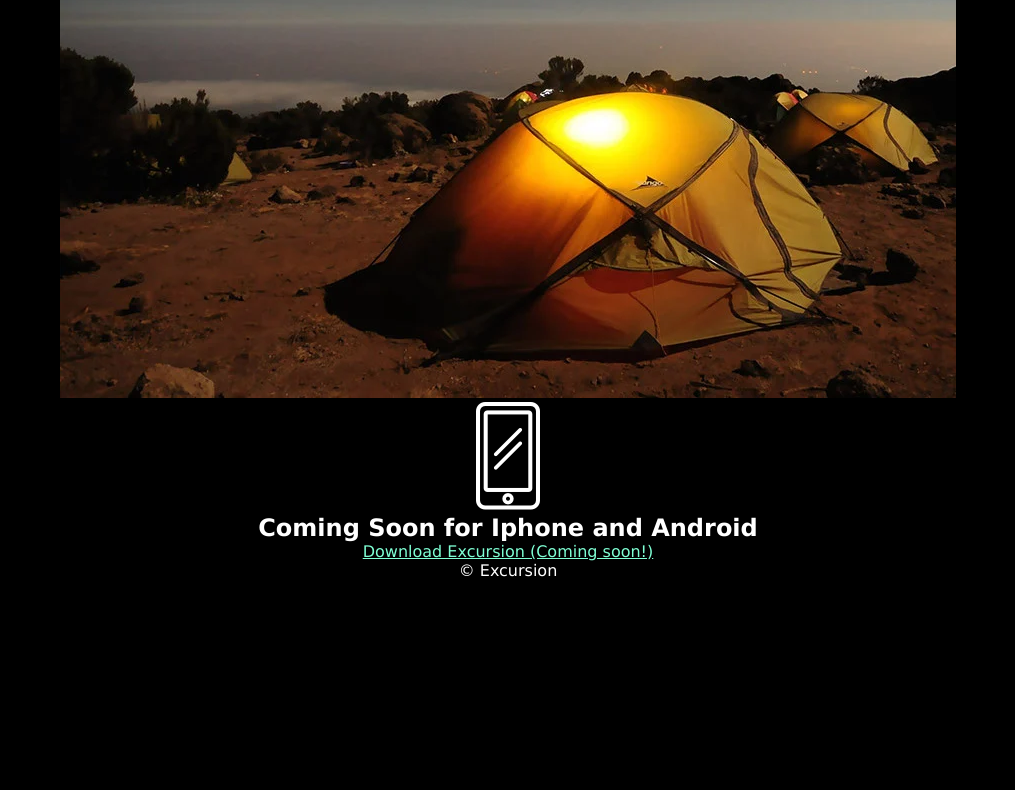
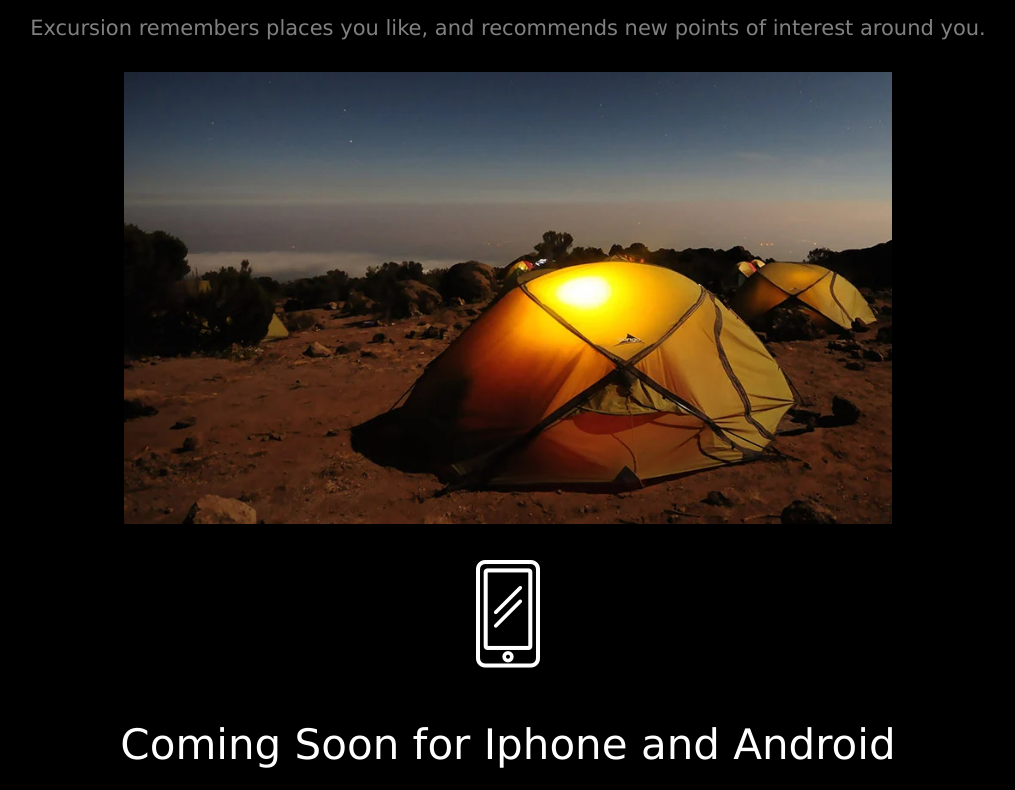
Before and after one commit to mahlqvist/excursion, a plain HTML site: page index.html in a window 1280 px wide. Shown: the part 420-1210 px from the top of the page, without its empty margins (132-1147 px from the left). Before the commit the page ends 1000 px from the top, so only its background shows below. Drawn offline with Linux system fonts and the light colour scheme.

Commit message:
adding styles

```diff
--- a/resources/css/style.css
+++ b/resources/css/style.css
@@ -13,8 +13,37 @@ html {
 h1 {
     font-weight: normal;
     font-size: 50px;
-    margin: 1rem 0;
+}
+h1, h2 {
+    margin: 2rem 0;
 }
 a {
     color: aquamarine;
+    padding-bottom: 2rem;
 }
+header {
+    display: flex;
+    flex-direction: column;
+    align-items: center;
+}
+header h2 {
+    font-weight: 300;
+    font-size: 42px;
+}
+header p {
+    color: gray;
+    font-size: 21px;
+    padding-bottom: 1rem;
+}
+.wrapper {
+    padding: 1rem;
+    max-width: 800px;
+}
+.wrapper img {
+    width: 100%;
+}
+.footer {
+    width: 100%;
+    text-align: right;
+    margin-right: 1rem;
+}
```
